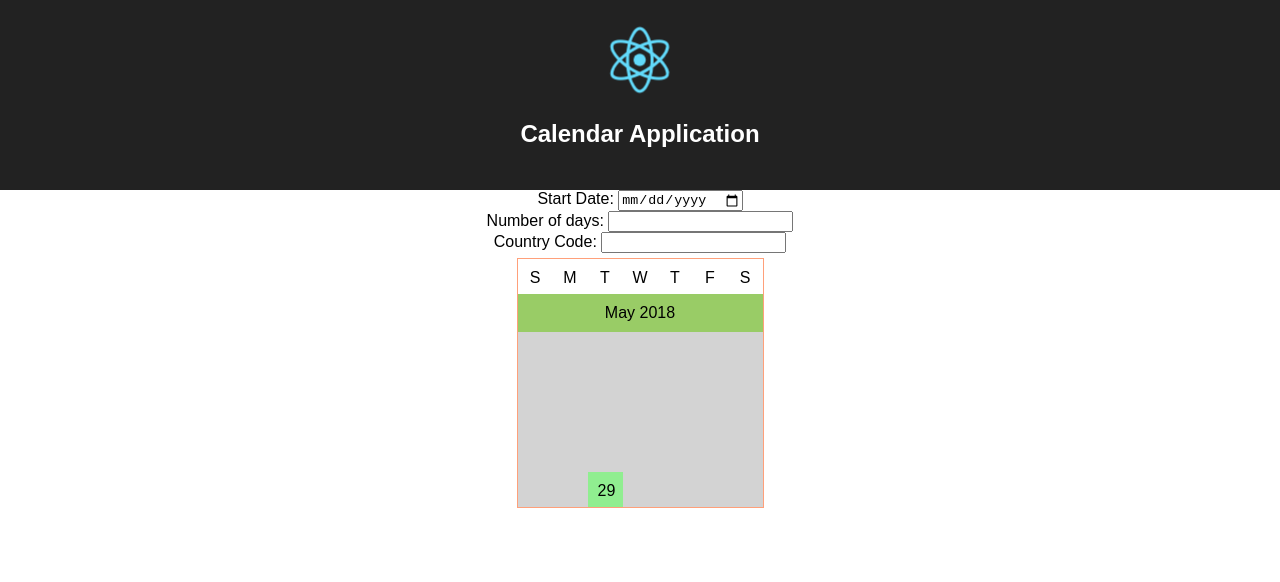
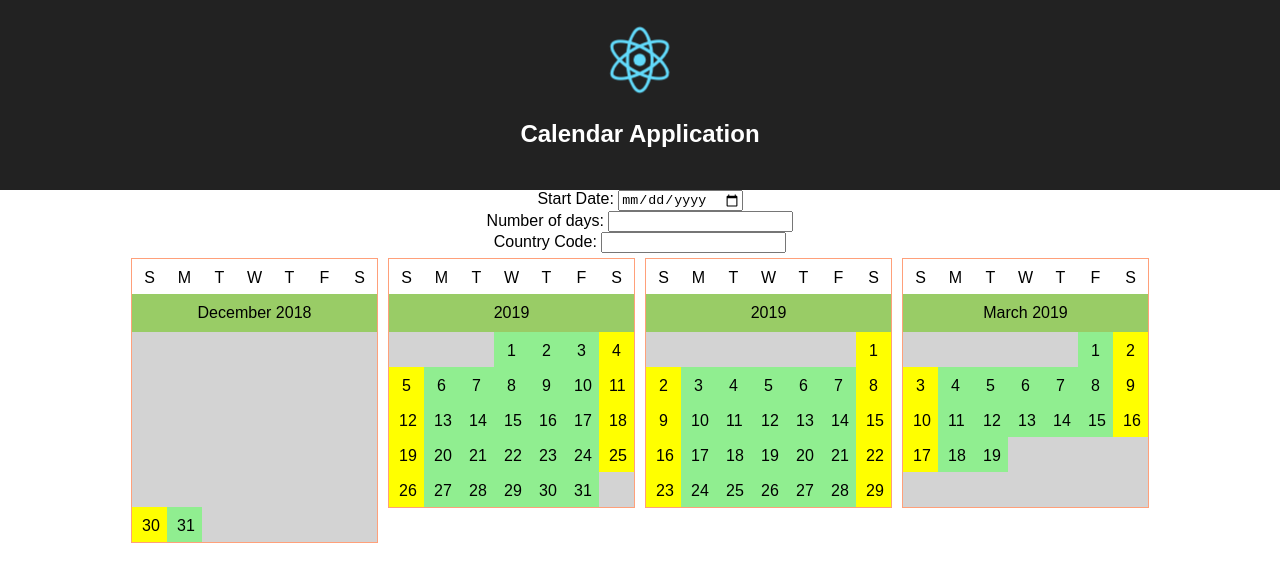
Before and after one commit to DennisMG/test-calendar, a React (Create React App) app: page / in a window 1280 px wide. Shown: the top 582 px of the page. Built offline with nearby package versions, Linux system fonts and the light colour scheme.

Commit message:
Year counter fixed

```diff
--- a/src/App.js
+++ b/src/App.js
@@ -7,8 +7,8 @@ import * as Helper from './Helpers/Helper';
 
 class App extends Component {
   state = {
-    startDate: new Date('05/29/2018'),
-    numberOfDays: 1
+    startDate: new Date('12/30/2018'),
+    numberOfDays: 80
   }
 
   onStartDateChanged = (event) => {
--- a/src/Month/Month.js
+++ b/src/Month/Month.js
@@ -19,7 +19,7 @@ const Month = (props) => {
 
 	const renderCalendarNumbers = (month, year, start, end) => {
 		let calendarNumbers = []
-	console.log("hello")
+
 		let daysInMonth = Helper.calculateDaysInMonth(month, year);
 
 		let firstDayOfMonth = new Date(year, month).getDay()
--- a/src/RangeCalendar/RangeCalendar.js
+++ b/src/RangeCalendar/RangeCalendar.js
@@ -8,7 +8,7 @@ const RangeCalendar = (props) => {
 
 	let daysCount = props.numberOfDays;
 
-	function monthDifference(date1, date2) {
+	const monthDifference = (date1, date2) => {
 	    var year1 = date1.getFullYear();
 		var year2 = date2.getFullYear();
 		var month1 = date1.getMonth();
@@ -24,8 +24,9 @@ const RangeCalendar = (props) => {
 	let splitDaysByMonth = (totalDays, startDate) => {
 		let startingMonth = startDate.getMonth()
 		let startingDate = props.startDate.getDate()
-		let secondDate = Helper.addDays(startDate, totalDays-1);
-		let diff = monthDifference(startDate, secondDate)
+		let endDate = Helper.addDays(startDate, totalDays-1);
+		let diff = monthDifference(startDate, endDate)
+		let currentYear;
 
 		let calendarArray = [{
 			month: startingMonth,
@@ -38,17 +39,21 @@ const RangeCalendar = (props) => {
 			let monthMeta;
 			if(i === diff){
 				monthMeta = {
-					month: secondDate.getMonth(),
-					year: secondDate.getFullYear(),
+					month: endDate.getMonth(),
+					year: endDate.getFullYear(),
 					starting: 1,
-					ending: secondDate.getDate() + 1
+					ending: endDate.getDate() + 1
 				}
 			}else{
+				currentYear = startDate.getFullYear()
+				console.log("month: ", startDate.getMonth())
+				if(startDate.getMonth() >= 11)
+					currentYear++;
 				monthMeta = {
 					month: startingMonth + i,
-					year: startDate.getFullYear(),
+					year: currentYear,
 					starting: 1,
-					ending: Helper.calculateDaysInMonth( i + startingMonth, startDate.getFullYear()) + 1
+					ending: Helper.calculateDaysInMonth( i + startingMonth, currentYear) + 1
 				}
 
 			}
@@ -56,7 +61,7 @@ const RangeCalendar = (props) => {
 			calendarArray.push(monthMeta);
 
 		}
-		console.log(calendarArray)
+	console.log(calendarArray)
 		return calendarArray;
 
 	}
@@ -82,11 +87,6 @@ const RangeCalendar = (props) => {
 		view = (
 			<div className="RangeCalendar">
 				{renderCalendars(props.numberOfDays, props.startDate)}
-				{/*<SingleMonth
-							        month={props.startDate.getMonth()}
-							        year={props.startDate.getFullYear()}
-							        start={props.startDate.getDate()}
-							        end={props.numberOfDays}/>*/}
 			</div>
 		)
 
```
